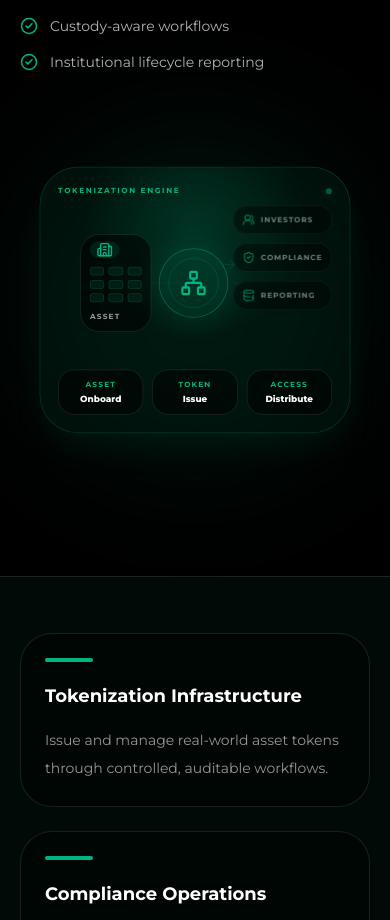
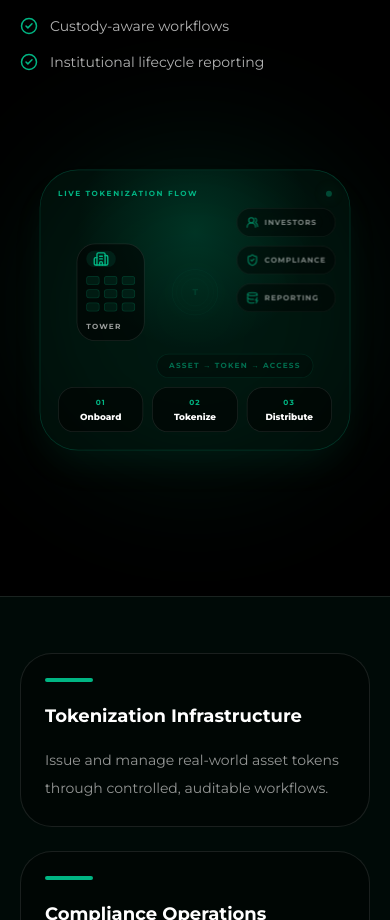
Before and after one commit to selmanpak/firstdata-website, a React (Vite) app: page /#/ in a window 390 px wide. Shown: the part 886-1806 px from the top of the page. Built offline with nearby package versions, Linux system fonts and the light colour scheme.

Commit message:
Make homepage hero animation more explicit

```diff
--- a/src/components/HeroVisual.tsx
+++ b/src/components/HeroVisual.tsx
@@ -1,44 +1,42 @@
 import type React from "react";
 import { motion } from "framer-motion";
 import {
-  ArrowRight,
   Building2,
   DatabaseZap,
-  Network,
   ShieldCheck,
   UsersRound,
 } from "lucide-react";
 
 export function HeroVisual() {
   return (
-    <div className="relative mx-auto min-h-[360px] w-full max-w-[430px] overflow-visible lg:min-h-[520px] lg:max-w-none">
+    <div className="relative mx-auto min-h-[380px] w-full max-w-[430px] overflow-visible lg:min-h-[520px] lg:max-w-none">
       <div className="absolute left-1/2 top-1/2 h-[330px] w-[330px] -translate-x-1/2 -translate-y-1/2 rounded-full bg-[#00B583]/10 blur-3xl lg:right-0 lg:left-auto lg:top-8 lg:h-[440px] lg:w-[440px] lg:translate-x-0 lg:translate-y-0" />
 
-      <div className="absolute left-1/2 top-1/2 h-[360px] w-[420px] -translate-x-1/2 -translate-y-1/2 scale-[0.74] overflow-hidden rounded-[3.25rem] border border-[#00B583]/25 bg-[#00291D]/30 p-6 shadow-2xl shadow-[#00B583]/10 sm:scale-[0.84] lg:left-auto lg:right-8 lg:top-16 lg:h-[410px] lg:w-[410px] lg:translate-x-0 lg:translate-y-0 lg:scale-100 lg:p-8">
+      <div className="absolute left-1/2 top-1/2 h-[380px] w-[420px] -translate-x-1/2 -translate-y-1/2 scale-[0.74] overflow-hidden rounded-[3.25rem] border border-[#00B583]/25 bg-[#00291D]/30 p-6 shadow-2xl shadow-[#00B583]/10 sm:scale-[0.84] lg:left-auto lg:right-8 lg:top-16 lg:h-[410px] lg:w-[410px] lg:translate-x-0 lg:translate-y-0 lg:scale-100 lg:p-8">
         <div className="absolute inset-0 bg-[radial-gradient(circle_at_50%_22%,rgba(0,181,131,0.18),transparent_44%)]" />
         <motion.div
-          className="absolute inset-0 bg-[linear-gradient(115deg,transparent_0%,transparent_36%,rgba(0,181,131,0.14)_50%,transparent_64%,transparent_100%)]"
-          animate={{ x: ["-90%", "90%"] }}
-          transition={{ duration: 4.8, repeat: Infinity, ease: "easeInOut" }}
+          className="absolute inset-0 bg-[linear-gradient(115deg,transparent_0%,transparent_38%,rgba(0,181,131,0.18)_50%,transparent_62%,transparent_100%)]"
+          animate={{ x: ["-95%", "95%"] }}
+          transition={{ duration: 3.4, repeat: Infinity, ease: "easeInOut" }}
         />
 
         <div className="relative z-10 flex h-full flex-col justify-between">
           <div className="flex items-center justify-between">
             <div className="text-[10px] font-bold uppercase tracking-[0.22em] text-[#00B583]">
-              Tokenization Engine
+              Live Tokenization Flow
             </div>
             <motion.div
               className="h-2 w-2 rounded-full bg-[#00B583] shadow-[0_0_18px_rgba(0,181,131,0.8)]"
-              animate={{ opacity: [0.45, 1, 0.45], scale: [1, 1.35, 1] }}
-              transition={{ duration: 1.8, repeat: Infinity, ease: "easeInOut" }}
+              animate={{ opacity: [0.35, 1, 0.35], scale: [1, 1.45, 1] }}
+              transition={{ duration: 1.4, repeat: Infinity, ease: "easeInOut" }}
             />
           </div>
 
-          <div className="relative mx-auto h-[210px] w-[310px] lg:h-[230px] lg:w-[315px]">
+          <div className="relative mx-auto h-[230px] w-[320px] lg:h-[240px] lg:w-[325px]">
             <motion.div
-              className="absolute left-0 top-1/2 flex h-[132px] w-[96px] -translate-y-1/2 flex-col justify-end rounded-[1.6rem] border border-white/10 bg-black/55 p-3"
-              animate={{ opacity: [1, 0.75, 1], y: [0, -4, 0] }}
-              transition={{ duration: 3.2, repeat: Infinity, ease: "easeInOut" }}
+              className="absolute left-0 top-[48px] flex h-[132px] w-[92px] flex-col justify-end rounded-[1.6rem] border border-white/10 bg-black/55 p-3"
+              animate={{ opacity: [1, 1, 0.08, 0.08, 1], scale: [1, 1, 0.65, 0.65, 1], x: [0, 0, 72, 72, 0] }}
+              transition={{ duration: 5.2, repeat: Infinity, ease: "easeInOut", times: [0, 0.22, 0.42, 0.64, 1] }}
             >
               <div className="mb-3 flex h-10 w-10 items-center justify-center rounded-xl bg-[#00B583]/12 text-[#00B583]">
                 <Building2 size={22} />
@@ -52,50 +50,60 @@ export function HeroVisual() {
                 ))}
               </div>
               <div className="mt-3 text-[10px] font-bold uppercase tracking-[0.16em] text-white/60">
-                Asset
+                Tower
               </div>
             </motion.div>
 
             <motion.div
-              className="absolute left-[106px] top-1/2 flex h-[94px] w-[94px] -translate-y-1/2 items-center justify-center rounded-full border border-[#00B583]/45 bg-[#00B583]/10 text-[#00B583] shadow-[0_0_45px_rgba(0,181,131,0.18)]"
-              animate={{ rotate: 360, scale: [1, 1.05, 1] }}
-              transition={{ rotate: { duration: 10, repeat: Infinity, ease: "linear" }, scale: { duration: 2.4, repeat: Infinity, ease: "easeInOut" } }}
+              className="absolute left-[112px] top-[66px] flex h-[96px] w-[96px] items-center justify-center rounded-full border border-[#00B583]/55 bg-[#00B583]/10 text-[#00B583] shadow-[0_0_45px_rgba(0,181,131,0.22)]"
+              animate={{ opacity: [0.15, 0.15, 1, 1, 0.15], scale: [0.65, 0.65, 1.12, 1, 0.65], rotate: [0, 0, 180, 360, 360] }}
+              transition={{ duration: 5.2, repeat: Infinity, ease: "easeInOut", times: [0, 0.28, 0.48, 0.72, 1] }}
             >
-              <div className="absolute inset-3 rounded-full border border-[#00B583]/25" />
-              <Network size={36} />
+              <div className="absolute inset-2 rounded-full border border-[#00B583]/25" />
+              <div className="absolute inset-[1.15rem] rounded-full border border-[#00B583]/35" />
+              <div className="text-lg font-black tracking-[-0.08em]">T</div>
             </motion.div>
 
             <motion.div
-              className="absolute left-[95px] top-1/2 h-px w-[42px] -translate-y-1/2 bg-[#00B583]/45"
-              animate={{ opacity: [0.25, 1, 0.25] }}
-              transition={{ duration: 1.8, repeat: Infinity, ease: "easeInOut" }}
+              className="absolute left-[82px] top-[114px] h-px w-[52px] bg-[#00B583]/50"
+              animate={{ opacity: [0, 0.25, 1, 0.2, 0], scaleX: [0.2, 0.5, 1, 0.5, 0.2] }}
+              transition={{ duration: 5.2, repeat: Infinity, ease: "easeInOut", times: [0, 0.24, 0.42, 0.76, 1] }}
             />
 
             <motion.div
-              className="absolute left-[206px] top-1/2 h-px w-[48px] -translate-y-1/2 bg-[#00B583]/45"
-              animate={{ opacity: [0.25, 1, 0.25] }}
-              transition={{ duration: 1.8, delay: 0.55, repeat: Infinity, ease: "easeInOut" }}
+              className="absolute left-[198px] top-[114px] h-px w-[62px] bg-[#00B583]/50"
+              animate={{ opacity: [0, 0, 0.2, 1, 0], scaleX: [0.2, 0.2, 0.5, 1, 0.2] }}
+              transition={{ duration: 5.2, repeat: Infinity, ease: "easeInOut", times: [0, 0.42, 0.55, 0.75, 1] }}
             />
 
+            {[0, 0.45, 0.9].map((delay) => (
+              <motion.div
+                key={delay}
+                className="absolute left-[206px] top-[108px] h-3 w-3 rounded-full bg-[#00B583] shadow-[0_0_16px_rgba(0,181,131,0.75)]"
+                animate={{ x: [0, 58], y: [0, delay === 0 ? -58 : delay === 0.45 ? 0 : 58], opacity: [0, 1, 1, 0], scale: [0.7, 1, 1, 0.7] }}
+                transition={{ duration: 1.9, delay: 2.35 + delay, repeat: Infinity, repeatDelay: 1.4, ease: "easeInOut" }}
+              />
+            ))}
+
             <div className="absolute right-0 top-0 grid w-[104px] gap-3">
-              <PartyNode delay={0} icon={<UsersRound size={17} />} label="Investors" />
-              <PartyNode delay={0.25} icon={<ShieldCheck size={17} />} label="Compliance" />
-              <PartyNode delay={0.5} icon={<DatabaseZap size={17} />} label="Reporting" />
+              <PartyNode delay={2.7} icon={<UsersRound size={17} />} label="Investors" />
+              <PartyNode delay={3.1} icon={<ShieldCheck size={17} />} label="Compliance" />
+              <PartyNode delay={3.5} icon={<DatabaseZap size={17} />} label="Reporting" />
             </div>
 
             <motion.div
-              className="absolute left-[192px] top-[70px] text-[#00B583]/65"
-              animate={{ x: [0, 14, 0], opacity: [0.25, 1, 0.25] }}
-              transition={{ duration: 1.8, repeat: Infinity, ease: "easeInOut" }}
+              className="absolute left-[108px] bottom-0 rounded-full border border-[#00B583]/25 bg-black/50 px-4 py-2 text-[10px] font-bold uppercase tracking-[0.16em] text-[#00B583]"
+              animate={{ opacity: [0.55, 1, 0.55] }}
+              transition={{ duration: 1.6, repeat: Infinity, ease: "easeInOut" }}
             >
-              <ArrowRight size={20} />
+              Asset → Token → Access
             </motion.div>
           </div>
 
           <div className="grid grid-cols-3 gap-3">
-            <FlowMetric label="Asset" value="Onboard" />
-            <FlowMetric label="Token" value="Issue" />
-            <FlowMetric label="Access" value="Distribute" />
+            <FlowMetric label="01" value="Onboard" />
+            <FlowMetric label="02" value="Tokenize" />
+            <FlowMetric label="03" value="Distribute" />
           </div>
         </div>
       </div>
@@ -115,8 +123,8 @@ function PartyNode({
   return (
     <motion.div
       className="rounded-[1.2rem] border border-white/10 bg-black/60 px-3 py-2.5 backdrop-blur-xl"
-      animate={{ opacity: [0.65, 1, 0.65], x: [0, 4, 0] }}
-      transition={{ duration: 2.2, delay, repeat: Infinity, ease: "easeInOut" }}
+      animate={{ opacity: [0.45, 0.45, 1, 0.7], x: [0, 0, 5, 0], scale: [1, 1, 1.04, 1] }}
+      transition={{ duration: 5.2, delay, repeat: Infinity, ease: "easeInOut", times: [0, 0.55, 0.75, 1] }}
     >
       <div className="flex items-center gap-2 text-[#00B583]">
         {icon}
```
